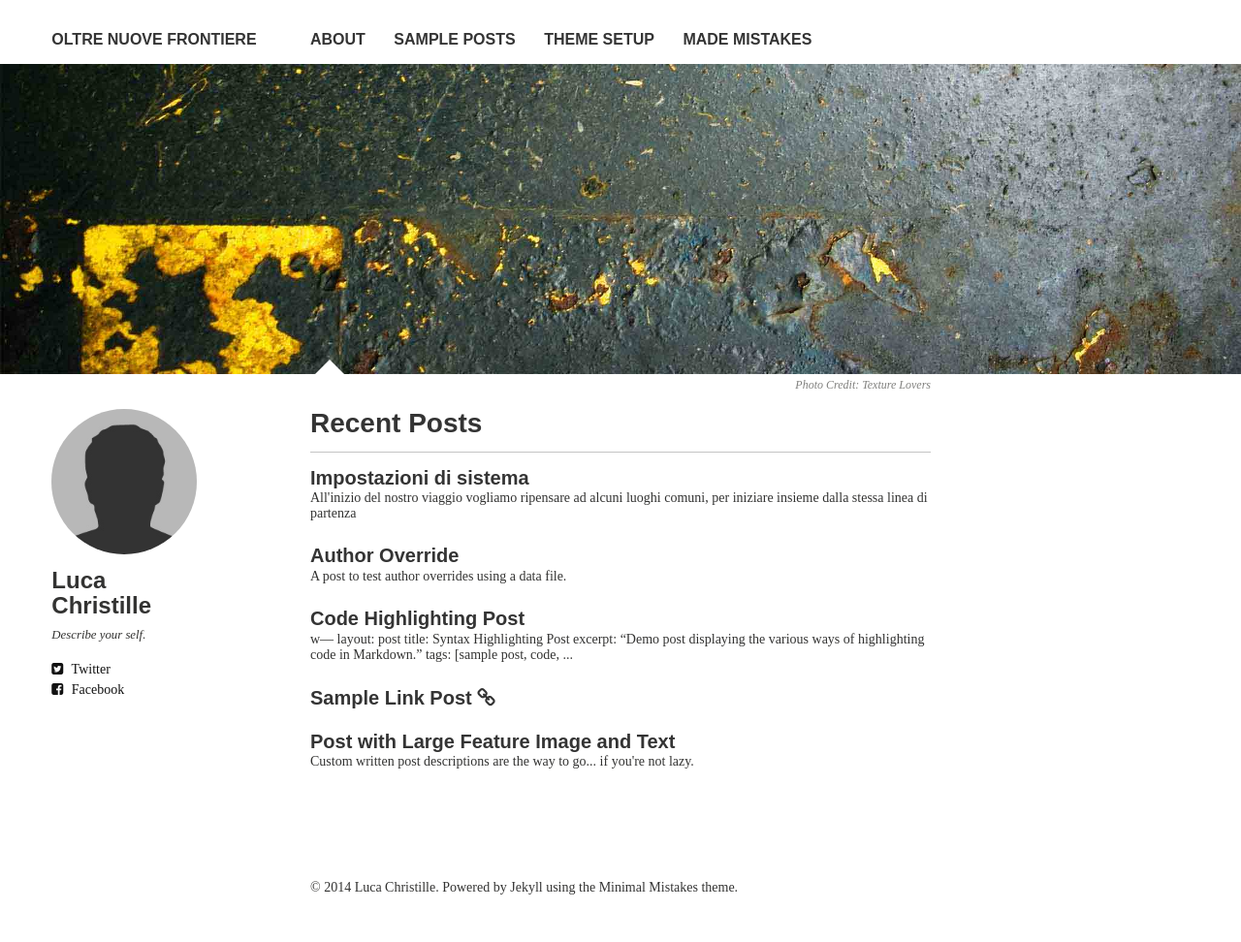
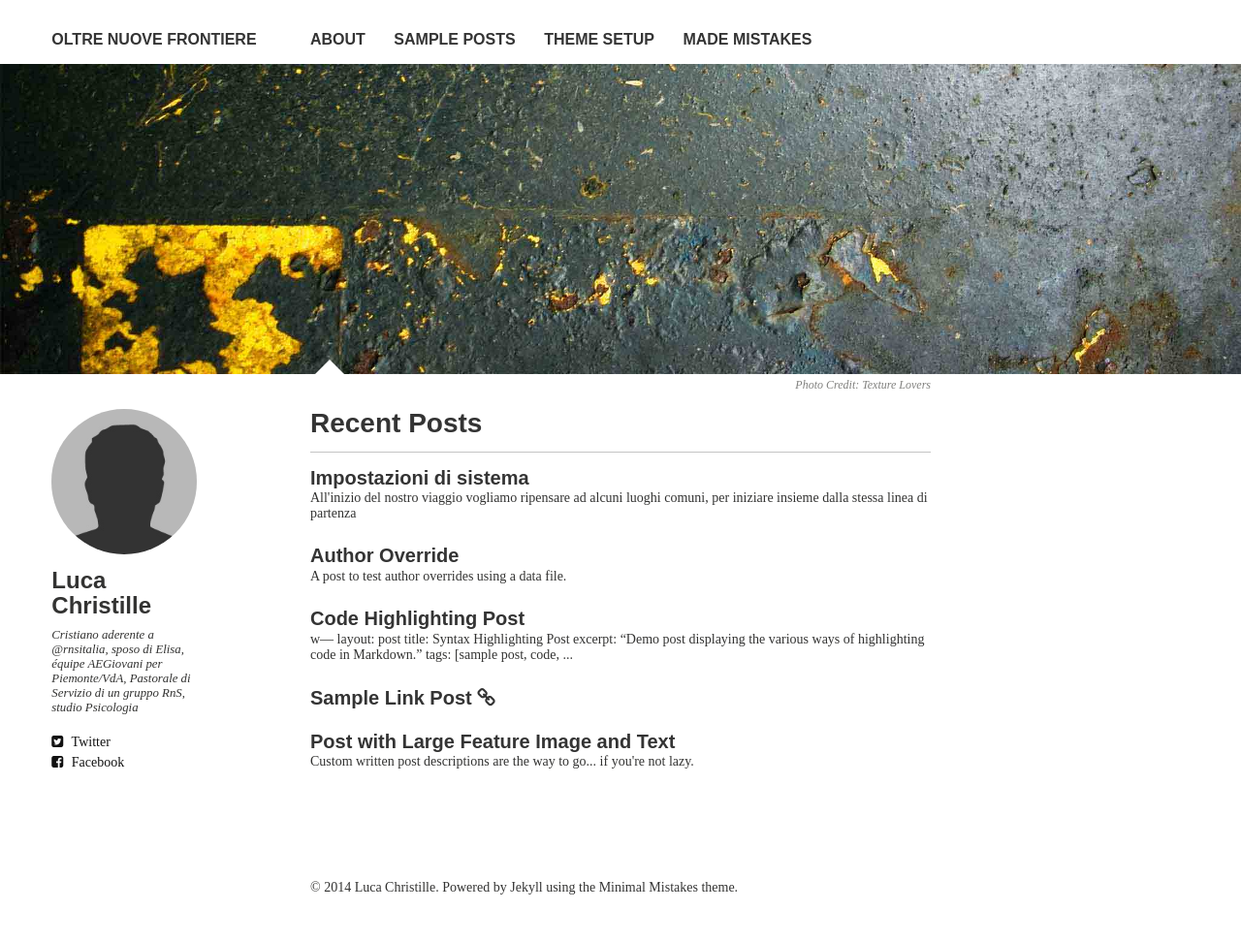
Before and after one commit to lucachristille/blog, a Jekyll site: the page built from index.md, in a window 1280 px wide. Shown: the whole page at 97% size. Built offline with Jekyll 4.4.1, drawn with Linux system fonts in a browser that asks for light colours; nearby versions of some CDN libraries; some web fonts are replaced.

Commit message:
Update Bio

```diff
--- a/_config.yml
+++ b/_config.yml
@@ -28,11 +28,11 @@ kramdown:
 owner:
   name: Luca Christille
   avatar: bio-photo.jpg
-  bio: "Describe your self."
+  bio: "Cristiano aderente a @rnsitalia, sposo di Elisa, équipe AEGiovani per Piemonte/VdA, Pastorale di Servizio di un gruppo RnS, studio Psicologia"
   email:
   disqus-shortname:
   twitter: lucachristille
-  facebook: lucachristille
+  facebook: felimblack
 
 include: [".htaccess"]
 exclude: ["lib", "config.rb", "Capfile", "config", "log", "Rakefile", "Rakefile.rb", "tmp", "less", "*.sublime-project", "*.sublime-workspace", "test", "spec", "Gruntfile.js", "package.json", "node_modules", "Gemfile", "Gemfile.lock", "LICENSE", "README.md"]
```
